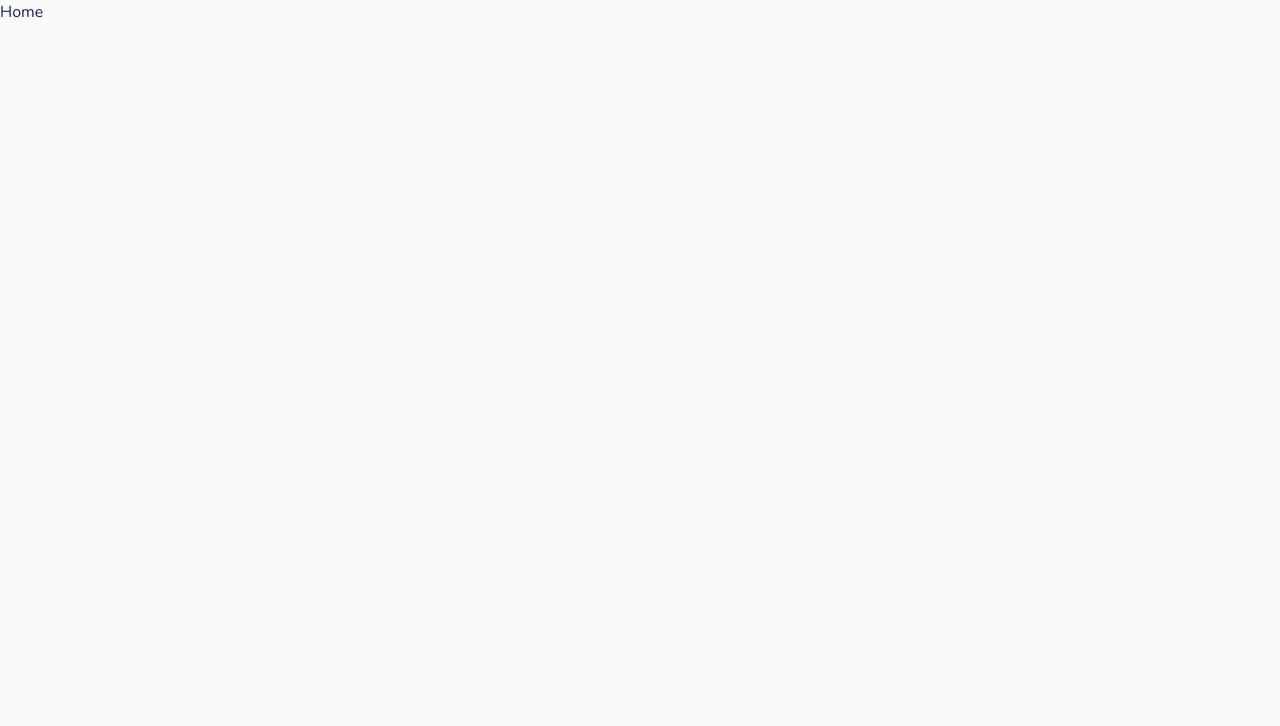
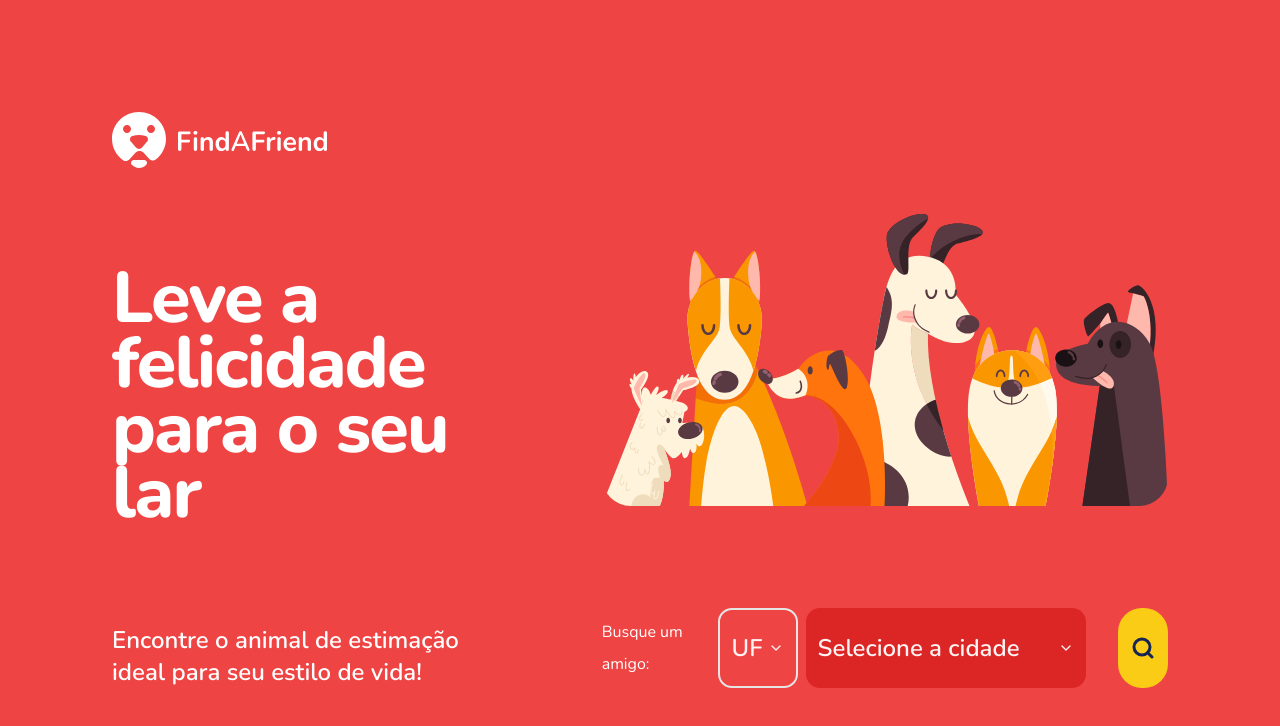
Before and after one commit to luiz21goncalves/ignite-find-a-friend, a Next.js app in the folder apps/web/: page / in a window 1280 px wide. Shown: the top 726 px of the page. Built offline with nearby package versions, Linux system fonts and the light colour scheme.

Commit message:
feat(web): add home page

```diff
--- a/apps/web/src/app/page.tsx
+++ b/apps/web/src/app/page.tsx
@@ -1,3 +1,75 @@
+import { Search } from 'lucide-react'
+import Image from 'next/image'
+
+import {
+  Select,
+  SelectContent,
+  SelectGroup,
+  SelectItem,
+  SelectLabel,
+  SelectTrigger,
+  SelectValue,
+} from '@/components/ui/select'
+
 export default function Page() {
-  return <h1>Home</h1>
+  return (
+    <div className="flex h-screen w-full items-center justify-between gap-32 bg-red-500 p-28 text-white">
+      <div className="flex h-full w-[487px] flex-col items-start justify-between">
+        <Image src="/logo.svg" alt="" width={215} height={56} />
+        <h1 className="text-7xl font-extrabold leading-[90%] -tracking-wide">
+          Leve a felicidade para o seu lar
+        </h1>
+        <p className="text-2xl font-semibold">
+          Encontre o animal de estimação ideal para seu estilo de vida!
+        </p>
+      </div>
+      <div className="flex h-full flex-col justify-between">
+        <div />
+        <Image
+          src="/hero.svg"
+          className="self-end"
+          alt=""
+          width={592}
+          height={305}
+        />
+        <form className="flex items-center justify-between gap-8">
+          <label className="inline-block text-base leading-8" htmlFor="state">
+            Busque um amigo:
+          </label>
+          <div className="grid flex-shrink grid-cols-[80px_280px] gap-2">
+            <Select>
+              <SelectTrigger className="text-primary-foreground h-20 w-fit min-w-20 flex-shrink-0 border-2 bg-transparent text-2xl font-semibold">
+                <SelectValue placeholder="UF" />
+              </SelectTrigger>
+              <SelectContent>
+                <SelectGroup>
+                  <SelectLabel>UF</SelectLabel>
+                  <SelectItem value="MG">MG</SelectItem>
+                  <SelectItem value="SP">SP</SelectItem>
+                </SelectGroup>
+              </SelectContent>
+            </Select>
+            <Select>
+              <SelectTrigger className="bg-primary text-primary-foreground h-20 border-none text-2xl font-semibold">
+                <SelectValue placeholder="Selecione a cidade" />
+              </SelectTrigger>
+              <SelectContent>
+                <SelectGroup>
+                  <SelectLabel>UF</SelectLabel>
+                  <SelectItem value="MG">Cidade 1</SelectItem>
+                  <SelectItem value="SP">Cidade 2</SelectItem>
+                </SelectGroup>
+              </SelectContent>
+            </Select>
+          </div>
+          <button
+            className="flex h-20 w-20 items-center justify-center rounded-3xl bg-yellow-400 text-blue-950"
+            type="submit"
+          >
+            <Search className="h-6 w-6" strokeWidth={3} />
+          </button>
+        </form>
+      </div>
+    </div>
+  )
 }
--- a/apps/web/src/components/ui/select.tsx
+++ b/apps/web/src/components/ui/select.tsx
@@ -26,7 +26,7 @@ const SelectTrigger = React.forwardRef<
   >
     {children}
     <SelectPrimitive.Icon asChild>
-      <ChevronDown className="h-4 w-4 opacity-50" />
+      <ChevronDown className="h-4 w-4" />
     </SelectPrimitive.Icon>
   </SelectPrimitive.Trigger>
 ))
```
Also changed, not shown: apps/web/public/hero.svg (added), apps/web/public/logo.svg (added).
